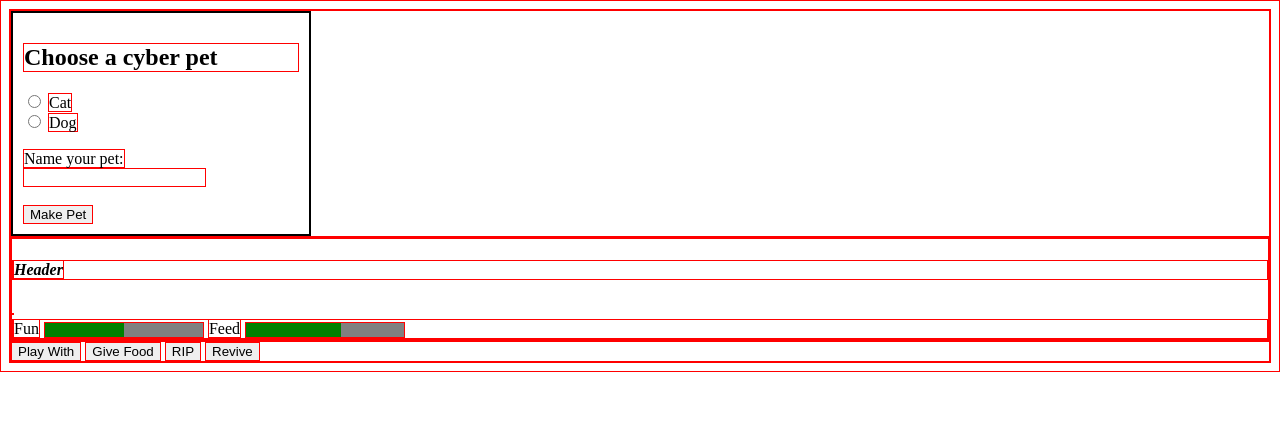
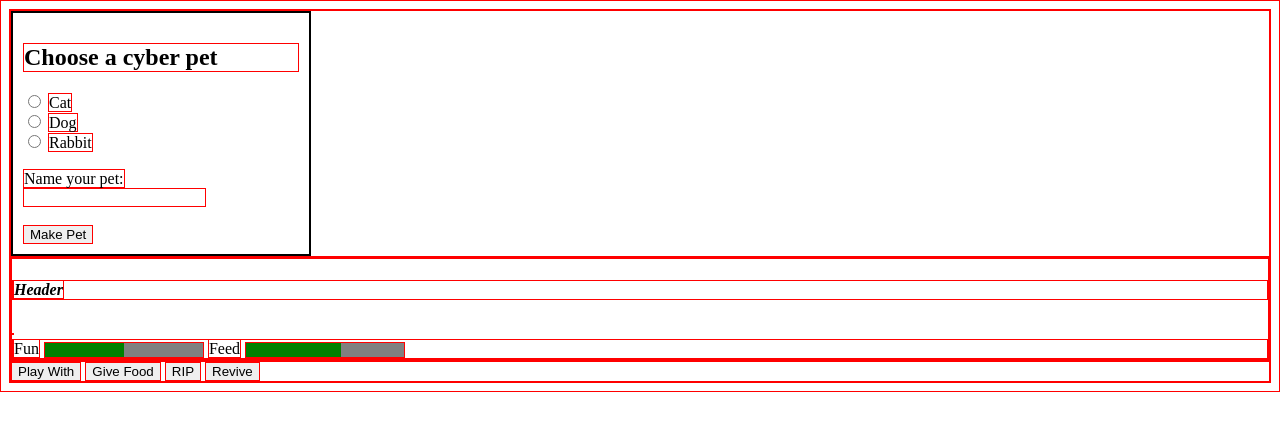
Before and after one commit to hannahmullah/CyberPet, a plain HTML site: page index.html in a window 1280 px wide. Drawn offline with Linux system fonts and the light colour scheme.

Commit message:
added another pet in html

```diff
--- a/index.html
+++ b/index.html
@@ -23,6 +23,10 @@
 
             <input type="radio" id="pet2" class="choice" name="choice" value="dog">
             <label for="pet2">Dog</label>
+            <br>
+
+            <input type="radio" id="pet3" class="choice" name="choice" value="dog">
+            <label for="pet3">Rabbit</label>
             <br><br>
 
             <label for="name">Name your pet:</label>
```
